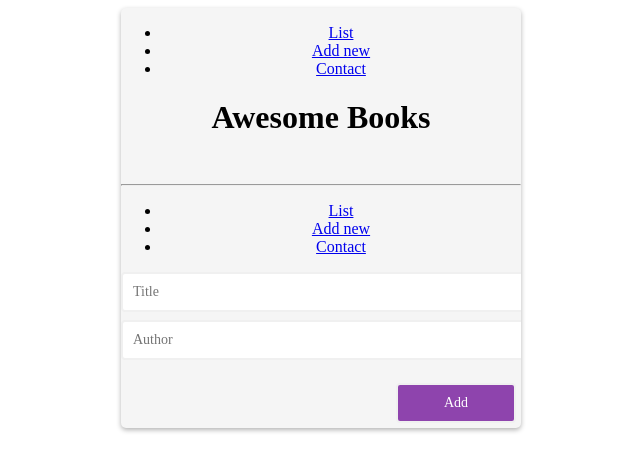
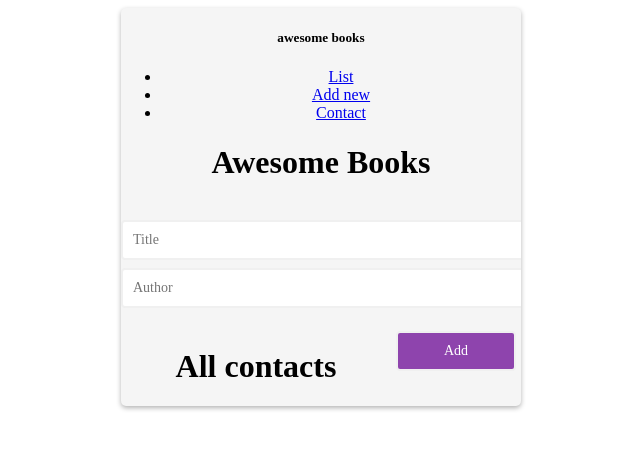
Before and after one commit to fortuneonyeka/books, a website: page index.html in a window 1280 px wide. Shown: the whole page, without its empty margins (319-959 px from the left). Drawn offline with Linux system fonts and the light colour scheme.

Commit message:
add different pages

```diff
--- a/index.html
+++ b/index.html
@@ -11,10 +11,10 @@
 
 <body>
 
-
   <div class="container">
     <header>
-      <nav class="page active">
+      <h5>awesome books</h5>
+      <nav>
         <ul>
           <li><a href="#" data-target="list" class="nav-link">List</a></li>
           <li><a href="#" data-target="add new" class="nav-link">Add new</a></li>
@@ -22,22 +22,15 @@
         </ul>
       </nav>
     </header>
+
+    <div class="page">
       <h1>Awesome Books</h1>
       <div class="flex">
         <div id="bookContainer"> </div>
       </div>
+      <br>
 
-    <br>
-    <hr />
-    <div>
       <div class="page">
-        <ul>
-          <li><a href="#" data-target="list" class="nav-link">List</a></li>
-          <li><a href="#" data-target="add new" class="nav-link">Add new</a></li>
-          <li><a href="#" data-target="contact" class="nav-link">Contact</a></li>
-        </ul>
-      </div>
-
         <form action="" id="books" class="form-group">
           <div>
             <input type="text" placeholder="Title" class="title" id="title">
@@ -52,6 +45,15 @@
           </div>
 
         </form>
+
+      </div>
+
+
+      <div>
+        <div  class="page">
+          <h1>All contacts</h1>
+        </div>
+      </div>
       <script src="main.js"></script>
     </div>
   </div>
```
Lines whose indentation alone changed are shown as unchanged.
